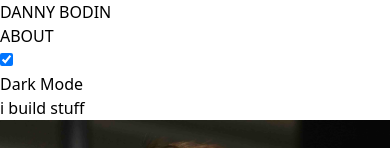
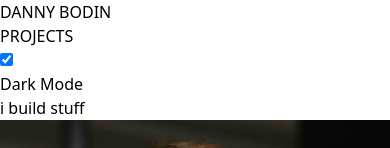
Before and after one commit to odin5on/personal-website, a React (Vite) app: page / in a window 390 px wide. Shown: the top 148 px of the page. Built offline with nearby package versions, Linux system fonts and the light colour scheme; a web font is replaced by a local one.

Commit message:
feat: better interface for mobile safari

```diff
--- a/src/App.tsx
+++ b/src/App.tsx
@@ -34,17 +34,19 @@ const App = () => {
     if (theme == "light") {
       setTheme("dark");
       localStorage.setItem("default-theme", "dark");
+      document.body.style.backgroundColor = "#000000";
       document.documentElement.classList.add("dark");
     } else {
       setTheme("light");
       localStorage.setItem("default-theme", "light");
+      document.body.style.backgroundColor = "#D9E3DC";
       document.documentElement.classList.remove("dark");
     }
   };
 
   return (
     <ThemeContext.Provider value={{ theme, handleThemeChange }}>
-      <div className="relative flex h-full min-h-screen w-full flex-col border-dark bg-light text-dark dark:border-light dark:bg-dark dark:text-light">
+      <div className="relative flex h-full min-h-screen w-full flex-col border-dark bg-light text-dark dark:border-light dark:bg-dark dark:text-light overscroll-contain">
         <RouterProvider router={router} />
       </div>
     </ThemeContext.Provider>
--- a/src/components/navbar.tsx
+++ b/src/components/navbar.tsx
@@ -8,19 +8,25 @@ const Navbar: React.FC = () => {
   return (
     <div
       id="navbar"
-      className="flex items-center justify-between border-b-2 p-4"
+      className="flex flex-wrap items-center justify-between border-b-2 p-4"
     >
       <Link to="/">
-        <h1 className="font-dots text-6xl tracking-widest hover:underline">
+        <h1 className="mx-2 font-dots text-6xl tracking-tight hover:underline md:tracking-widest">
           DANNY BODIN
         </h1>
       </Link>
-      <Link to="about">
-        <h1 className="font-dots text-4xl tracking-widest hover:underline">
+      {/* <Link to="about">
+        <h1 className="mx-2 font-dots text-4xl tracking-widest hover:underline">
           ABOUT
         </h1>
+      </Link> */}
+      <Link to="projects">
+        <h1 className="mx-2 font-dots text-4xl tracking-widest hover:underline">
+          PROJECTS
+        </h1>
       </Link>
-      <label className="relative inline-flex flex-shrink-0 cursor-pointer items-center">
+      <div className="mt-2">
+        <label className="relative mx-2 inline-flex flex-shrink-0 cursor-pointer items-center">
           <input
             type="checkbox"
             checked={theme == "light"}
@@ -34,6 +40,7 @@ const Navbar: React.FC = () => {
           </span>
         </label>
       </div>
+    </div>
   );
 };
 
```
Lines whose indentation alone changed are shown as unchanged.
